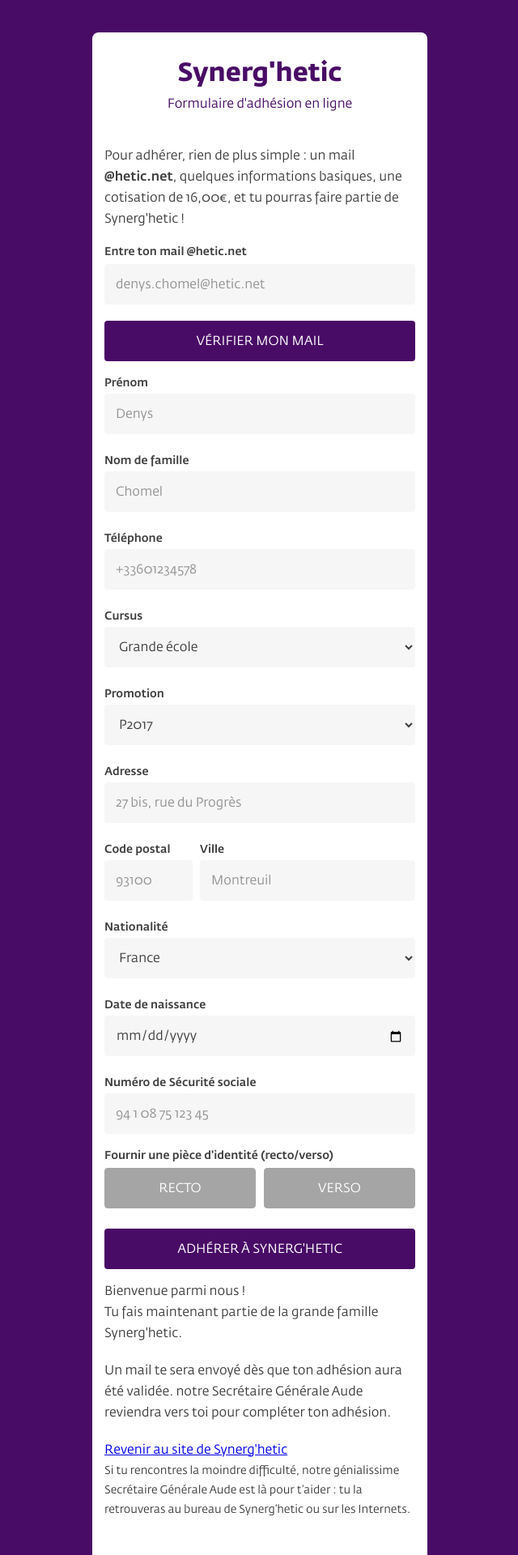
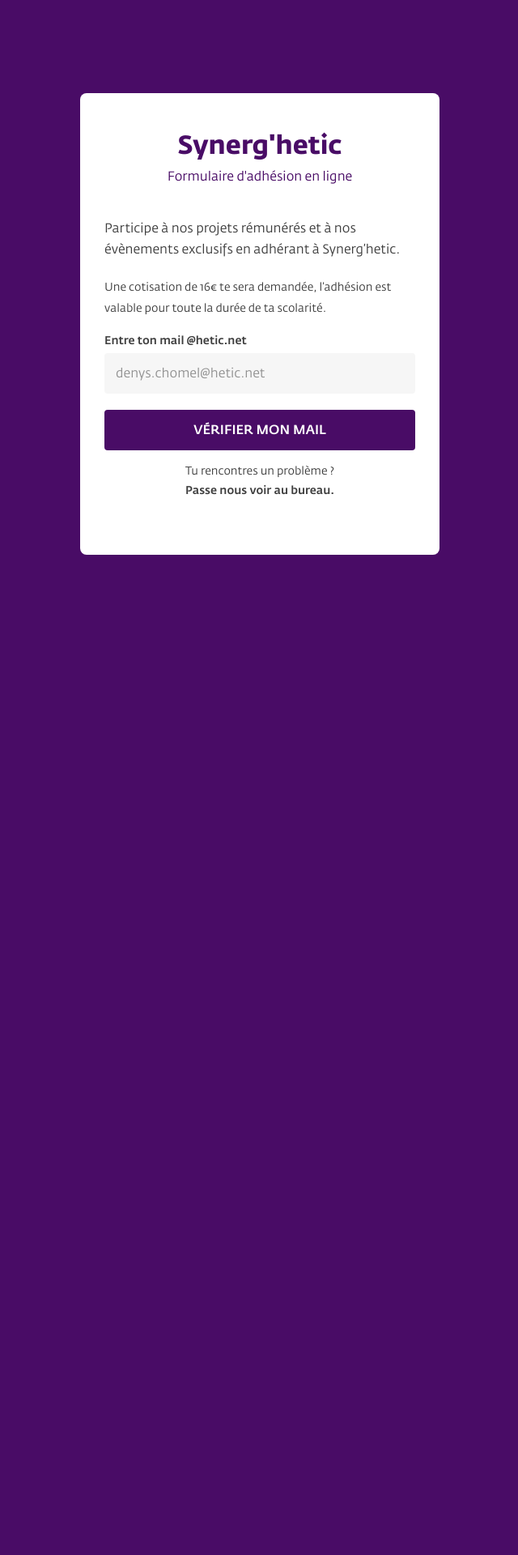
Before and after one commit to synerghetic/synerg-membership, a Nuxt app: page / in a window 1280 px wide. Shown: the top 1920 px of the page at 81% size, without its empty margins (319-959 px from the left). After the commit the page ends 800 px from the top, so only its background shows below. Built offline with nearby package versions, Linux system fonts and the light colour scheme.

Commit message:
ADD: Simple view switch mechanic

```diff
--- a/nuxt.config.js
+++ b/nuxt.config.js
@@ -6,7 +6,7 @@
       { hid: 'description', name: 'description', content: 'Devenez adhérent à Synerg\'hetic' },
       { name: 'viewport', content: 'width=device-width, initial-scale=1' },
       { 'http-equiv': 'Cache-control', content: 'public, max-age=604800' },
-      { name: 'theme-color', content: '#ffffff' }
+      { name: 'theme-color', content: '#490C66' }
     ],
     link: [
       { rel: 'stylesheet', href: '/css/normalize.css' },
--- a/pages/index.vue
+++ b/pages/index.vue
@@ -5,8 +5,10 @@
       <h2>Formulaire d'adhésion en ligne</h2>
     </header>
 
-    <div class="view view--welcome">
-      <p>Pour adhérer, rien de plus simple : un mail <strong>@hetic.net</strong>, quelques informations basiques, une cotisation de 16,00€, et tu pourras faire partie de Synerg'hetic !</p>
+    <div class="view view--welcome" v-if="view == 1">
+      <p>Participe à nos projets rémunérés et à nos évènements exclusifs en adhérant à Synerg’hetic.</p>
+
+      <p style="font-size:14px;">Une cotisation de 16€ te sera demandée, l’adhésion est valable pour toute la durée de ta scolarité.</p>
 
       <form  method="post">
         <label for="heticmail--text">Entre ton mail @hetic.net</label>
@@ -16,7 +18,7 @@
       </form>
     </div>
 
-    <div class="view view--form">
+    <div class="view view--form" v-if="view == 2">
       <form method="post">
         <section class="basicInformation">
           <div class="form__group">
@@ -102,26 +104,35 @@
         </section>
 
         <input type="text" name="adhesion-imothep" value="" style='display:none;'>
-        <input type="submit" name="adhesion--submit" value="Adhérer à Synerg'hetic">
+        <input type="submit" name="adhesion--submit" value="Payer ton adhésion">
       </form>
     </div>
 
-    <div class="view view--confirmation">
-      <span>Bienvenue parmi nous !</span>
-      <p>Tu fais maintenant partie de la grande famille Synerg'hetic.</p>
-      <p>Un mail te sera envoyé dès que ton adhésion aura été validée. notre Secrétaire Générale Aude reviendra vers toi pour compléter ton adhésion.</p>
-      <a href="http://synerghetic.net">Revenir au site de Synerg'hetic</a>
+    <div class="view view--confirmation" v-if="view == 3">
+      <span>Nous avons bien reçu ta demande d’adhésion.</span>
+      <p>Passe au bureau signer ton adhésion à la réception du SMS de Synerg’hetic.</p>
+      <p>Tu peux d’ores et déjà nous suivre sur les réseaux sociaux :</p>
+      Boutons j'aime / follow à ajouter
     </div>
 
     <footer>
-      <p>Si tu rencontres la moindre difficulté, notre génialissime Secrétaire Générale Aude est là pour t’aider : tu la retrouveras au bureau de Synerg’hetic ou sur les Internets.</p>
+      <p>Tu rencontres un problème ?<br><strong>Passe nous voir au bureau.</strong></p>
     </footer>
   </div>
 </template>
 
 <script>
 export default {
-
+  data () {
+    return {
+      view: 1
+    }
+  },
+  methods: {
+    toView2: function () {
+      console.log('toView2')
+    }
+  }
 }
 </script>
 
@@ -138,12 +149,12 @@
     min-height: 100vh;
     display: flex;
     justify-content: center;
-    align-items: center;
     transition: .3s ease-out;
     & , * {box-sizing: border-box;}
     strong {font-weight: 500;}
-    @media screen and (min-width: 454px) {
+    @media screen and (min-width: 494px) {
       background: rgba(73,12,102,1);
+      align-items: center;
       max-width: 100%;
       padding: 40px 0;
       #app {border-radius: 8px;}
@@ -152,6 +163,7 @@
 
   #app {
     position: relative;
+    min-width: 345px;
     max-width: 414px;
     height: 100%;
     padding: 0 15px;
@@ -159,10 +171,15 @@
     display: flex;
     flex-flow: column nowrap;
     background: #FFFFFF;
+    @media screen and (min-width: 494px) {
+      max-width: 444px;
+      padding: 15px 30px;
+    }
   }
 
   header {
     width: 100%;
+    min-height: 140px;
     height: 140px;
     display: flex;
     flex-direction: column;
@@ -189,6 +206,7 @@
       font-size: 14px;
       line-height: 24px;
       margin: 0;
+      text-align: center;
     }
   }
 
@@ -224,6 +242,7 @@
         &[type='submit'] {
           background: #490C66;
           color: #FFFFFF;
+          font-weight: 500;
           text-transform: uppercase;
           margin-bottom: 0;
           cursor: pointer;
```
